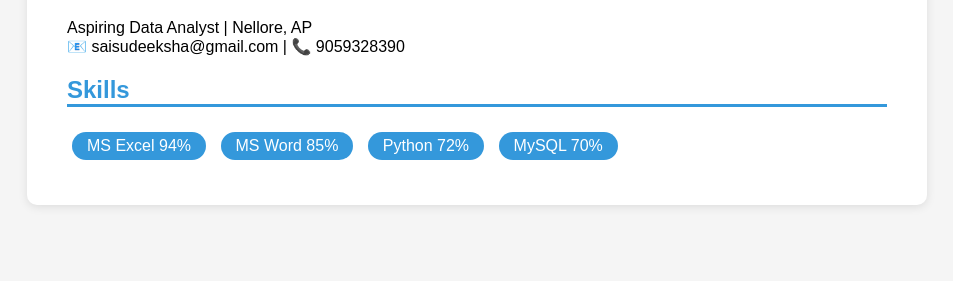
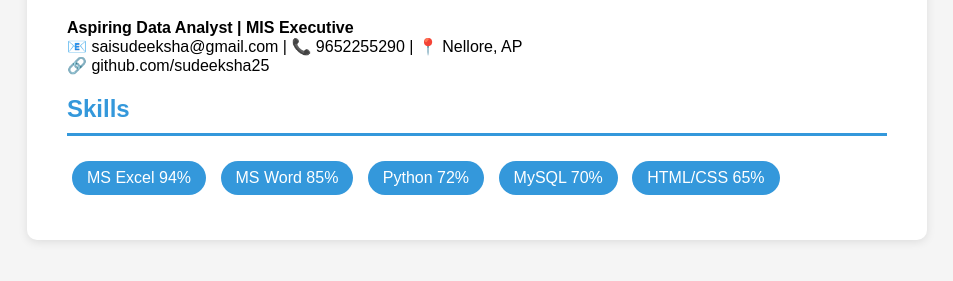
Before and after one commit to sudeeksha25/Sudeeksha-portfolio, a plain HTML site: page index.html in a window 1280 px wide. Shown: the part 171-452 px from the top of the page, without its empty margins (163-1116 px from the left). Drawn offline with Linux system fonts and the light colour scheme.

Commit message:
Update index.html

```diff
--- a/index.html
+++ b/index.html
@@ -7,19 +7,23 @@
   <style>
     body{font-family:Arial; max-width:900px; margin:50px auto; padding:20px; background:#f5f5f5}
     .container{background:white; padding:40px; border-radius:10px; box-shadow:0 2px 10px rgba(0,0,0,0.1)}
-    h1{color:#2c3e50} h2{color:#3498db; border-bottom:3px solid #3498db}
-    .skill{display:inline-block; background:#3498db; color:white; padding:5px 15px; margin:5px; border-radius:20px}
+    h1{color:#2c3e50} h2{color:#3498db; border-bottom:3px solid #3498db; padding-bottom:10px}
+    .skill{display:inline-block; background:#3498db; color:white; padding:8px 15px; margin:5px; border-radius:20px}
   </style>
 </head>
 <body>
   <div class="container">
     <h1>Bodhanapu Sai Sudeeksha</h1>
-    <p>Aspiring Data Analyst | Nellore, AP<br>📧 saisudeeksha@gmail.com | 📞 9059328390</p>
+    <p><b>Aspiring Data Analyst | MIS Executive</b><br>
+    📧 saisudeeksha@gmail.com | 📞 9652255290 | 📍 Nellore, AP<br>
+    🔗 github.com/sudeeksha25</p>
+
     <h2>Skills</h2>
     <span class="skill">MS Excel 94%</span>
     <span class="skill">MS Word 85%</span>
     <span class="skill">Python 72%</span>
     <span class="skill">MySQL 70%</span>
+    <span class="skill">HTML/CSS 65%</span>
   </div>
 </body>
 </html>
```
